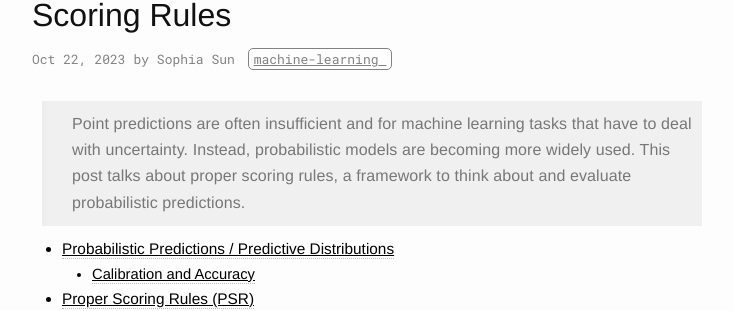
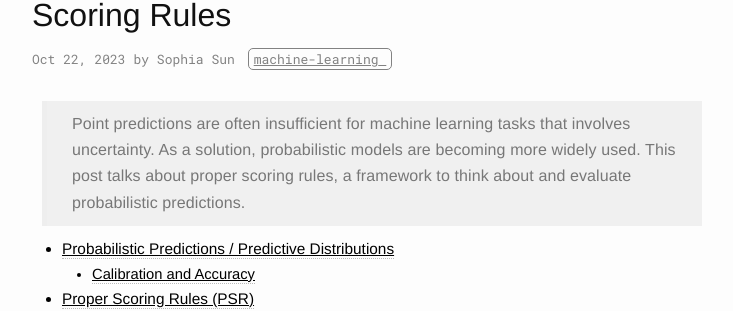
Before and after one commit to huiwenn/huiwenn.github.io, a Jekyll site: the page built from _posts/2023-03-10-predictive-distributions.md, in a window 1280 px wide and 900 px high. Shown: the part 162-473 px from the top of the window, without its empty margins (268-1001 px from the left). Built offline with Jekyll 4.4.1, drawn with Linux system fonts in a browser that asks for light colours; formulas are drawn with MathJax 3.

Commit message:
fixing a typo

```diff
--- a/_posts/2023-03-10-predictive-distributions.md
+++ b/_posts/2023-03-10-predictive-distributions.md
@@ -5,7 +5,7 @@ date: 2023-10-22
 tags: machine-learning
 ---
 
-> Point predictions are often insufficient and for machine learning tasks that have to deal with uncertainty. Instead, probabilistic models are becoming more widely used. This post talks about proper scoring rules, a framework to think about and evaluate probabilistic predictions.
+> Point predictions are often insufficient for machine learning tasks that involves uncertainty. As a solution, probabilistic models are becoming more widely used. This post talks about proper scoring rules, a framework to think about and evaluate probabilistic predictions.
 
 <!--more-->
 
@@ -106,7 +106,7 @@ $$\text{ES}(P, \textbf{x}) = E_{ \textbf{X} \sim P} \| \textbf{X} - \textbf{x} \
 
 The energy score is parameter-free measure, which makes it easy to implement, especially for distributions whose analytic expressions are unavailable or difficult. Another result of this property is that it is not directly differentiable w.r.t. parameters.
 
-####  Interval specific: Mean Interval Score
+#### Interval specific: Mean Interval Score
 
 A common way of using probability forecasts for decision making is translating it to confidence intervals. We will go through two of the
 
```
